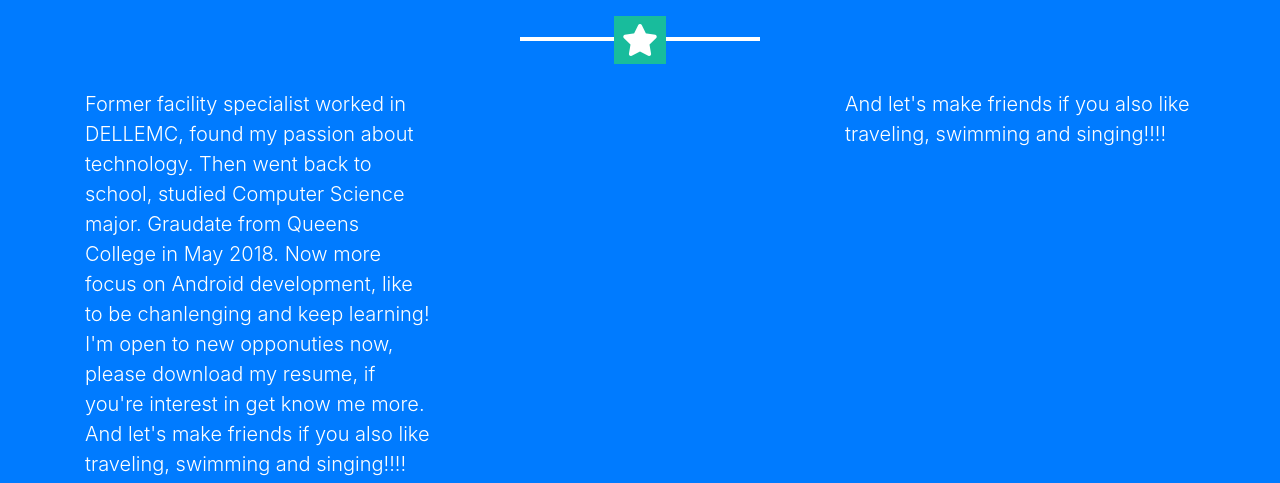
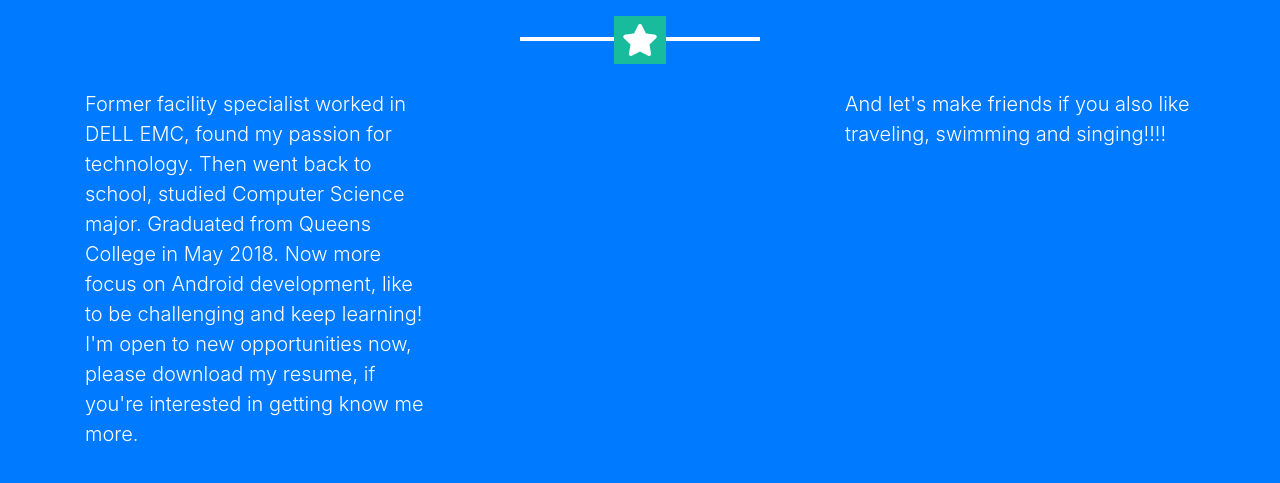
Before and after one commit to evawang1992/evawang1992.github.io, a website with bundled scripts: page index.html in a window 1280 px wide. Shown: the part 1574-2057 px from the top of the page. Built offline with nearby package versions, Linux system fonts and the light colour scheme.

Commit message:
fix the gramer errors on about me

```diff
--- a/index.html
+++ b/index.html
@@ -140,7 +140,7 @@
         <hr class="star-light mb-5">
         <div class="row">
           <div class="col-lg-4 mr-auto">
-            <p class="lead">Former facility specialist worked in DELLEMC, found my passion about technology. Then went back to school, studied Computer Science major. Graudate from Queens College in May 2018. Now more focus on Android development, like to be chanlenging and keep learning! I'm open to new opponuties now, please download my resume, if you're interest in get know me more. And let's make friends if you also like traveling, swimming and singing!!!!</p>
+            <p class="lead">Former facility specialist worked in DELL EMC, found my passion for technology. Then went back to school, studied Computer Science major. Graduated from Queens College in May 2018. Now more focus on Android development, like to be challenging and keep learning! I'm open to new opportunities now, please download my resume, if you're interested in getting know me more.</p>
           </div>
           <div class="col-lg-4 ml-auto">
             <p class="lead"> And let's make friends if you also like traveling, swimming and singing!!!!</p>
```
